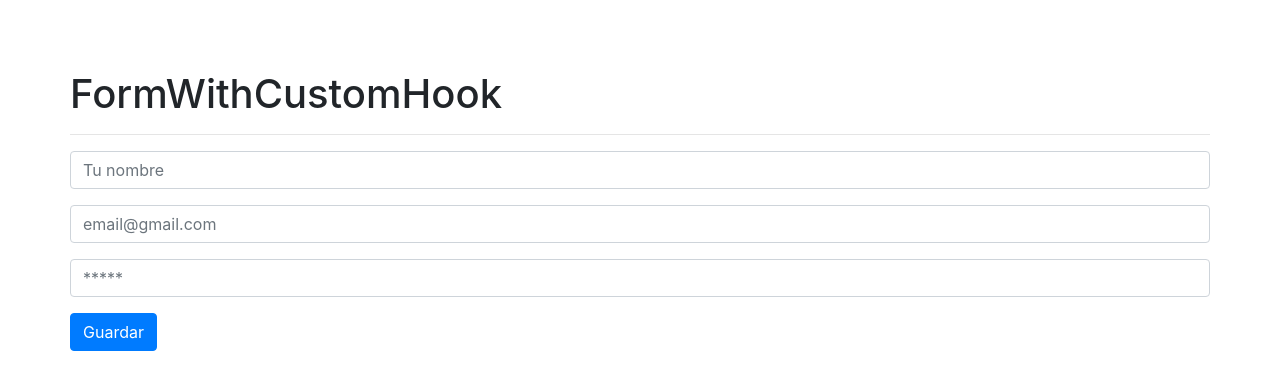
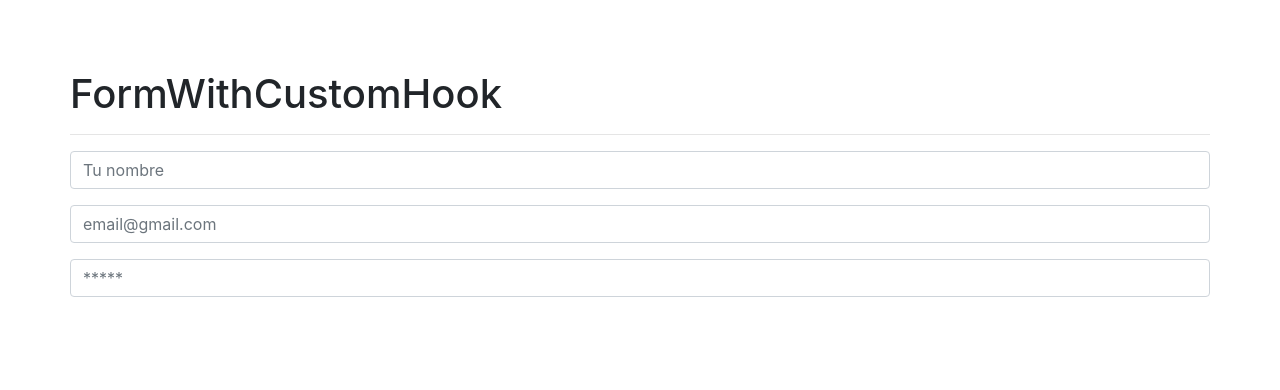
Before and after one commit to geuryroustand/React-Hooks-Course, a React (Create React App) app: page / in a window 1280 px wide. Shown: the top 390 px of the page. Built offline with nearby package versions, Linux system fonts and the light colour scheme.

Commit message:
creating the useForm custom hook

```diff
--- a/src/Components/FormWithCustomHook.js
+++ b/src/Components/FormWithCustomHook.js
@@ -1,9 +1,10 @@
-import React, { useEffect, useState } from "react";
-// import { useForm } from "../../hooks/useForm";
+import React, { useEffect } from "react";
+
 import "./effects.css";
+import { useForm } from "./Hooks/useForm";
 
 export const FormWithCustomHook = () => {
-  const [formValues, handleInputChange] = useState({
+  const [formValues, handleInputChange] = useForm({
     name: "",
     email: "",
     password: "",
@@ -11,18 +12,8 @@ export const FormWithCustomHook = () => {
 
   const { name, email, password } = formValues;
 
-  useEffect(() => {
-    console.log("email cambió");
-  }, [email]);
-
-  const handleSubmit = (e) => {
-    e.preventDefault();
-
-    console.log(formValues);
-  };
-
   return (
-    <form onSubmit={handleSubmit}>
+    <form>
       <h1>FormWithCustomHook</h1>
       <hr />
 
@@ -60,10 +51,6 @@ export const FormWithCustomHook = () => {
           onChange={handleInputChange}
         />
       </div>
-
-      <button type="submit" className="btn btn-primary">
-        Guardar
-      </button>
     </form>
   );
 };
--- /dev/null
+++ b/src/Components/Hooks/useForm.js
@@ -0,0 +1,14 @@
+import { useState } from "react";
+
+export const useForm = (initialState = {}) => {
+  const [values, setValues] = useState(initialState);
+
+  const handleInputChange = ({ target }) => {
+    setValues({
+      ...values,
+      [target.name]: target.value,
+    });
+  };
+
+  return [values, handleInputChange];
+};
```
